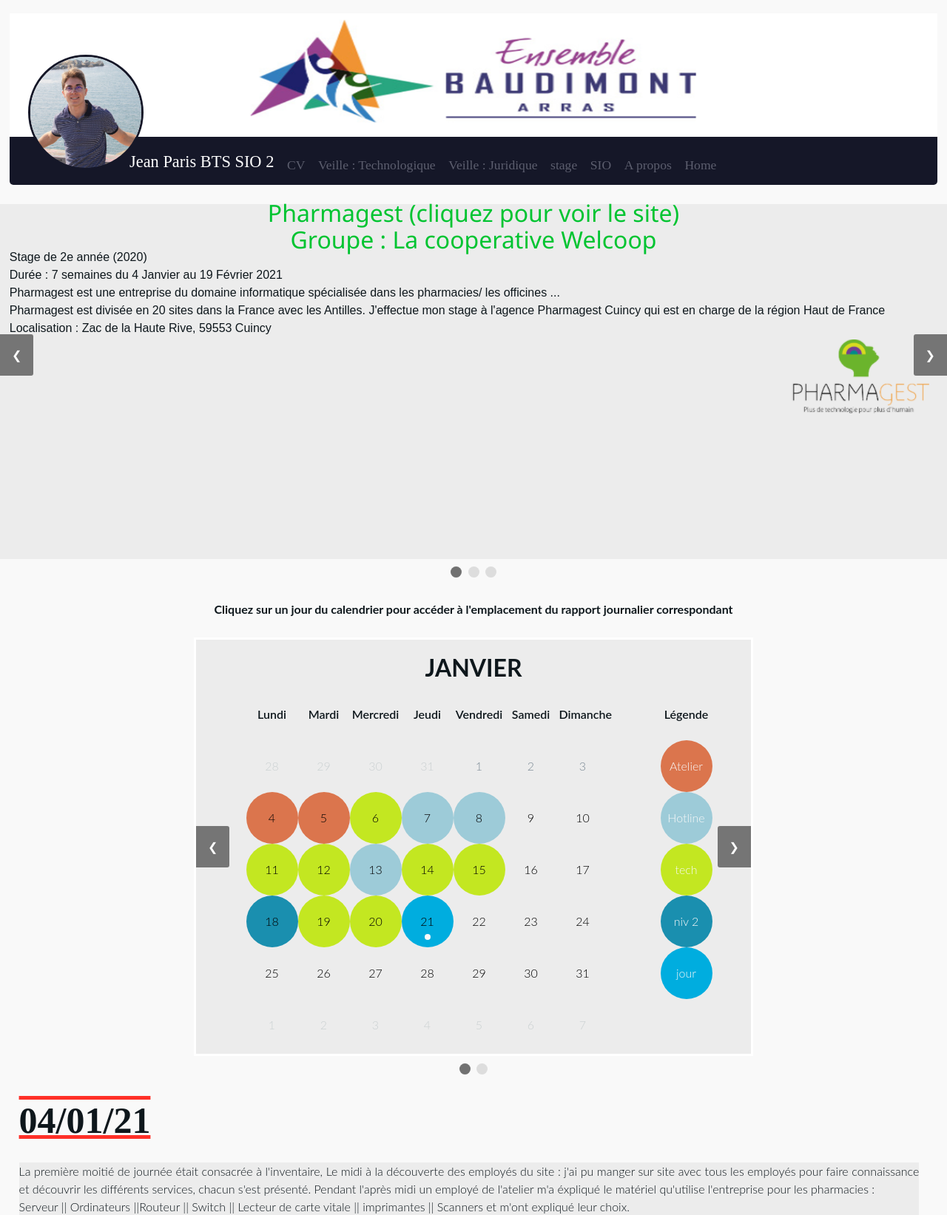
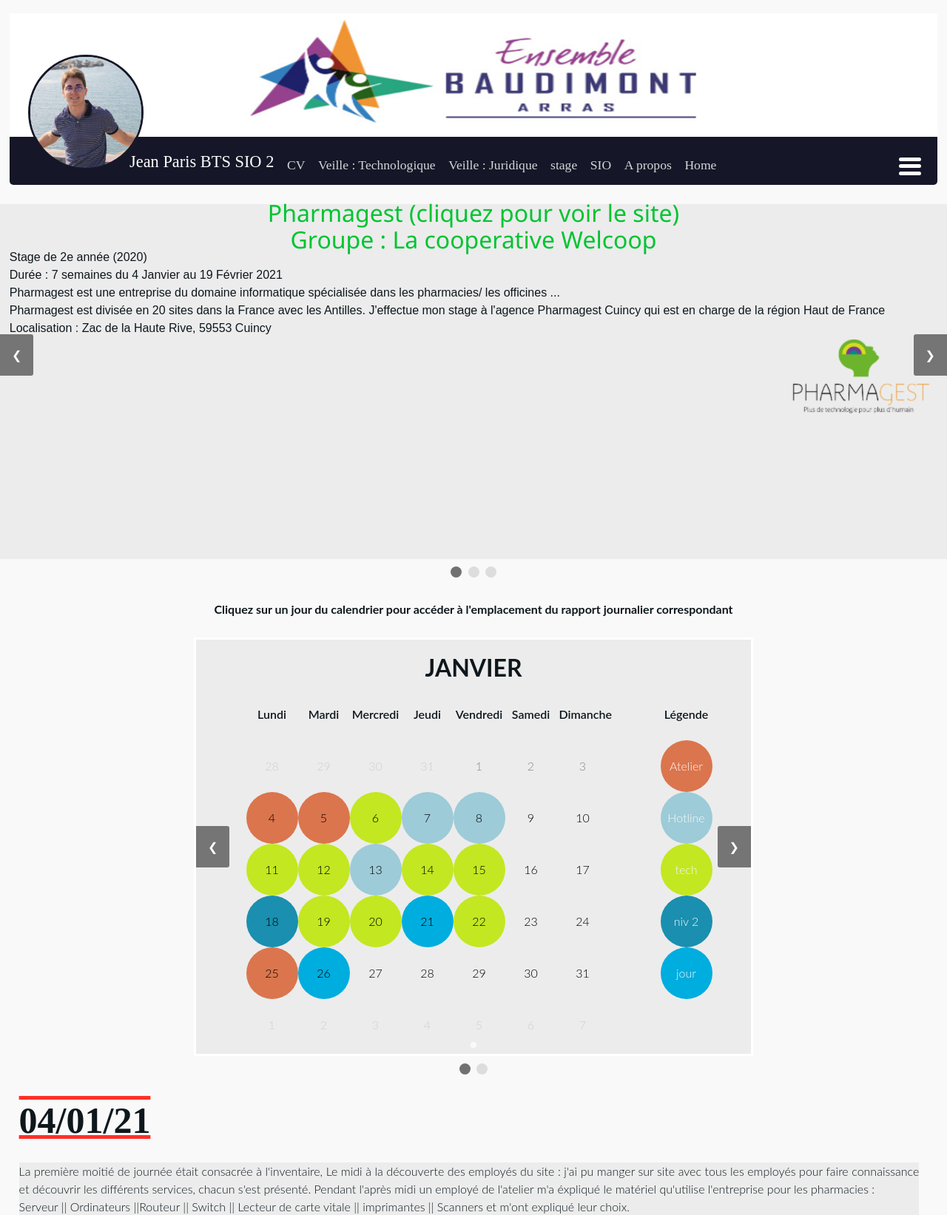
Before and after one commit to jprex59/monSiteInternet, a PHP site: page /Calendar.html in a window 1280 px wide. Shown: the top 1643 px of the page at 74% size. Run offline with PHP 8.4, Linux system fonts and the light colour scheme; some libraries are stand-ins or nearby versions.

Commit message:
menu deroulant avec debug

```diff
--- a/Calendar.html
+++ b/Calendar.html
@@ -43,6 +43,61 @@
           </div>
         </div>
       </div>
+      <span class="hamburger">
+        <span></span>
+        <span></span>
+        <span></span>
+      </span>
+
+      <span class="closehamburger2">
+        <span></span>
+        <span></span>
+        <span></span>
+      </span>
+
+      <span class="closehamburger1">
+      x
+      </span>
+
+        <span class="sidebar">
+        <di>
+        <a href="https://documentcloud.adobe.com/link/track?uri=urn:aaid:scds:US:0c870d7f-b65d-48c7-b6f8-35ea910810de">
+          <li>CV</li>
+        </a>
+        </di>
+        <div>
+        <a href="techno.html">
+          <li>Veille : Technologique</li>
+        </a>
+        </div>
+        <div>
+        <a href="droit.html">
+          <li>Veille : Juridique</li>
+        </a>
+        </div>
+        <div>
+          <a href="Calendar.html">
+            <li>stage</li>
+          </a>
+        </div>
+        <div>
+          <a href="homepage.html">
+            <li>SIO</li>
+          </a>
+        </div>
+        <div>
+          <a href="info.html">
+            <li>A propos</li>
+          </a>
+        </div>
+        <div>
+          <a href="index.html">
+            <li>Home</li>
+          </a>
+        </div>
+        </span>
+
+
       <span class="slidespharmagest">
       <div class="bioo">
         <a class="pharmagest" href="https://pharmagest.com/qui-sommes-nous/groupe-pharmagest/">Pharmagest (cliquez pour voir le site)</a>
@@ -150,7 +205,7 @@
                 <td class="tech"><a href="#19" id="to19">19</a></td>
                 <td class="tech" ><a href="#20" id="to20">20</a></td>
                 <td class="current-day event"><a href="#21" id="to21">21</a></td>
-                <td><a href="#22" id="to22">22</a></td>
+                <td class="tech"><a href="#22" id="to22">22</a></td>
                 <td><a href="#23" id="to23">23</a></td>
                 <td><a href="#24" id="to24">24</a></td>
                 <td></td>
@@ -158,8 +213,8 @@
               </tr>
 
               <tr>
-                <td><a href="#25" id="to25">25</a></td>
-                <td><a href="#26" id="to26">26</a></td>
+                <td class="atelier"><a href="#25" id="to25">25</a></td>
+                <td class="current-day event"><a href="#26" id="to26">26</a></td>
                 <td><a href="#27" id="to27">27</a></td>
                 <td><a href="#28" id="to28">28</a></td>
                 <td><a href="#29" id="to29">29</a></td>
@@ -433,6 +488,7 @@
       <script src="./javascript/index.js"></script>
       <script src="./javascript/pharmagest.js"></script>
       <script src="https://unpkg.com/aos@2.3.1/dist/aos.js"></script>
+      <script src="./javascript/deroulant.js"></script>
       <!-- end container -->
     </div>
   </body>
--- a/css/styleCalendrier.css
+++ b/css/styleCalendrier.css
@@ -180,7 +180,7 @@ table {
 
 .event {
   cursor: pointer;
-  position: relative;
+  /*position: relative;*/
 }
 
 .event:after {
--- a/css/stylehomepage.css
+++ b/css/stylehomepage.css
@@ -23,6 +23,11 @@ a {
   height: 65px;
   background-color: #151728;
 }
+
+.information-bar ul {
+ display: flex;
+}
+
 
 .profile {
   position: absolute;
@@ -62,7 +67,7 @@ ul {
 li {
   list-style: none;
   cursor: pointer;
-  color: #5c5e6e;
+  color: #d5d5d8;
   font-size: 1.1em;
   padding-top: 1.5em;
   padding-left: 1em;
@@ -524,6 +529,71 @@ div a {
   background-position: center;
 }
 
+.hamburger {
+  position: absolute;
+  top: 13em;
+  right: 35px;
+  cursor: pointer;
+  display: block;
+}
+
+.closehamburger2{
+  position: absolute;
+  top: 13em;
+  right: 35px;
+  cursor: pointer;
+  display: none;
+}
+
+.closehamburger2 span{
+  display: block;
+  width: 30px;
+  height: 0.3rem;
+  margin: 0.3rem 0;
+  background-color: #fffdfd;
+  border-radius: 5px;
+}
+.closehamburger1{
+  font-size: -webkit-xxx-large;
+  position: absolute;
+  top: 0.5em;
+  left: 5em;
+  cursor: pointer;
+  transform: translateX(-20em);
+  color: black;
+  font-family: sans-serif;
+  font-weight: bold;
+}
+
+.hamburger span {
+  display: block;
+  width: 30px;
+  height: 0.3rem;
+  margin: 0.3rem 0;
+  background-color: #fffdfd;
+  border-radius: 5px;
+}
+
+.sidebar {
+  position: absolute;
+  top: 0;
+  left: 0;
+  width: 210px;
+  height: 100vh;
+  background-color:#151728;;
+  transform: translateX(-218px);
+  transition: all .2s;
+}
+
+.sidebar.open {
+  transform: translateX(0);
+}
+
+.closehamburger1.open {
+  transform: translateX(0);
+}
+
+
 @media all and (max-width: 1100px) {
 
   .bio{
@@ -546,19 +616,24 @@ div a {
     padding-top: 1.5em;
     padding-left: 0.8em;
     color: white;
+    margin-top: 2em;
+    font-weight: bold;
+    font-size: x-large;
   }
 
+  .sidebar{
+    width: 280px;
+    transform: translateX(-290px);
+  }
+
+  .closehamburger1{
+    left: 6em;
+  }
   li:hover{
     color: teal;
   }
 
-  /*
-  .information-bar ul a{
+  .information-bar ul {
     display: none;
-  }
-  .menuderoulant{
-    display: block;
-  }*/
-
- /* .information-bar nav */
+   }
 }
--- /dev/null
+++ b/javascript/deroulant.js
@@ -0,0 +1,73 @@
+const icon = document.querySelector('.hamburger');
+const sidebar = document.querySelector('.sidebar');
+const closesidebar = document.querySelector('.closehamburger1');
+const closesidebar2 = document.querySelector('.closehamburger2');
+const containerstage = document.querySelector('.containerstage');
+const prevpharmagest = document.querySelector('.prevpharmagest');
+const nextpharmagest = document.querySelector('.nextpharmagest');
+const prev = document.querySelector('.prev');
+const next = document.querySelector('.next');
+
+
+let touchStart, touchEnd;
+
+
+
+icon.addEventListener('click', () => {
+  sidebar.classList.add('open');
+  closesidebar.classList.add('open');
+  icon.style.display = 'none';
+  closesidebar2.style.display = 'block';
+  containerstage.style.position = 'initial';
+  prev.style.display = 'none';
+  next.style.display = 'none';
+  prevpharmagest.style.display = 'none';
+  nextpharmagest.style.display = 'none';
+});
+
+closesidebar.addEventListener('click', () => {
+  sidebar.classList.remove('open');
+  icon.style.display = 'block';
+  closesidebar.classList.remove('open');
+  containerstage.style.position = 'relative';
+  prev.style.display = 'block';
+  next.style.display = 'block';
+  prevpharmagest.style.display = 'block';
+  nextpharmagest.style.display = 'block';
+});
+
+closesidebar2.addEventListener('click', () => {
+  sidebar.classList.remove('open');
+  icon.style.display = 'block';
+  closesidebar2.style.display = 'none';
+  closesidebar.classList.remove('open');
+  containerstage.style.position = 'relative';
+  prev.style.display = 'block';
+  next.style.display = 'block';
+  prevpharmagest.style.display = 'block';
+  nextpharmagest.style.display = 'block';
+});
+
+sidebar.addEventListener('touchstart', e => {
+  touchStart = e.targetTouches[0].clientX;
+  console.log(touchStart)
+});
+
+sidebar.addEventListener('touchmove', e => {
+  touchEnd = e.targetTouches[0].clientX;
+  console.log(touchEnd)
+});
+
+sidebar.addEventListener('touchend', e => {
+  if (touchStart - touchEnd > 100 ) {
+    sidebar.classList.remove('open');
+    icon.style.display = 'block';
+    closesidebar2.style.display = 'none';
+    closesidebar.classList.remove('open');
+    containerstage.style.position = 'relative';
+    prev.style.display = 'block';
+    next.style.display = 'block';
+    prevpharmagest.style.display = 'block';
+    nextpharmagest.style.display = 'block';
+  }
+});
```
Also changed, not shown: homepage.html (+56 -1 lines), info.html (+54 -0 lines).
